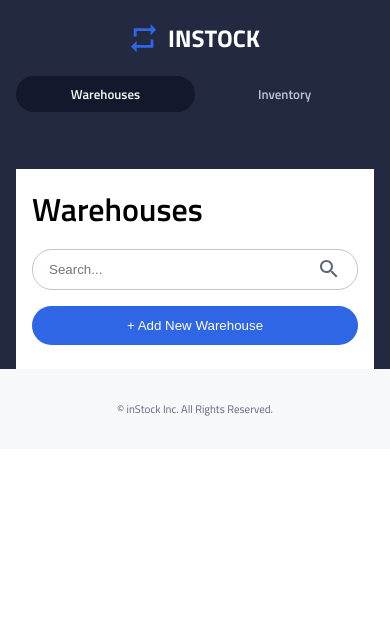
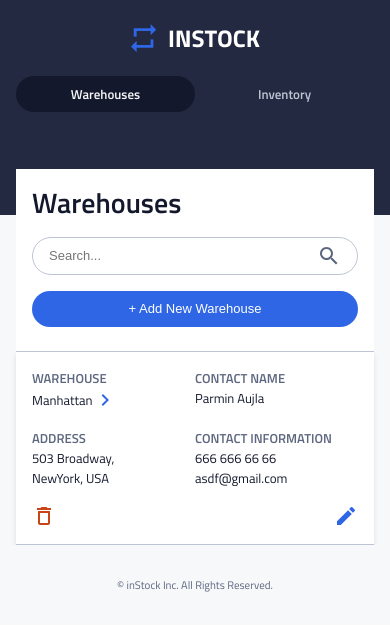
Before and after one commit to jacky-ui/InStock-BrainStation-Client, a React (Create React App) app: page / in a window 390 px wide. Shown: the top 630 px of the page. Built offline with nearby package versions, Linux system fonts and the light colour scheme.

Commit message:
responsive on all screens

```diff
--- a/src/pages/WarehousePage/WarehousePage.js
+++ b/src/pages/WarehousePage/WarehousePage.js
@@ -1,5 +1,9 @@
 import "./WarehousePage.scss";
 import React, { Component } from "react";
+import Trash from "../../assets/images/icons/delete_outline-24px.svg";
+import Pen from "../../assets/images/icons/edit-24px.svg";
+import Sort from "../../assets/images/icons/sort-24px.svg";
+import Chevron from "../../assets/images/icons/chevron_right-24px.svg";
 
 class WarehousePage extends Component {
   state = {
@@ -29,6 +33,66 @@ class WarehousePage extends Component {
             </div>
           </div>
         </div>
+        <div className="warehouses__card-wrapper">
+          <article className="warehouses__sort-bar warehouses__card">
+            <div className="warehouses__city-container">
+              <p className="warehouses__alt-text"> WAREHOUSE</p>
+              <img src={Sort} alt="" className="warehouses__sort-icon" />
+            </div>
+            <div className="warehouses__address-container">
+              <p className="warehouses__alt-text">ADDRESS</p>
+              <img src={Sort} alt="" className="warehouses__sort-icon" />
+            </div>
+            <div className="warehouses__name-container">
+              <p className="warehouses__alt-text">CONTACT NAME</p>
+              <img src={Sort} alt="" className="warehouses__sort-icon" />
+            </div>
+            <div className="warehouses__info-container">
+              <p className="warehouses__alt-text">CONTACT INFORMATION</p>
+              <img src={Sort} alt="" className="warehouses__sort-icon" />
+            </div>
+            <div className="warehouses__btn-container">
+              <p className="warehouses__alt-text">ACTIONS</p>
+            </div>
+          </article>
+        </div>
+        <div className="warehouses__card-wrapper">
+          <article className="warehouses__card">
+            {/* <div className="warehouses__mobile-helper"> */}
+            <div className="warehouses__city-container">
+              <p className="warehouses__alt-text--mobile">WAREHOUSE</p>
+              <div className="warehouses__chevron-container">
+                <p className="warehouses__link warehouses__copy">Manhattan</p>
+                <img src={Chevron} alt="" />
+              </div>
+            </div>
+            <div className="warehouses__address-container">
+              <p className="warehouses__alt-text--mobile">ADDRESS</p>
+              <p className="warehouses__copy">
+                503 Broadway,
+                <br className="warehouses__break"/> NewYork, USA
+              </p>
+            </div>
+            <div className="warehouses__name-container">
+              <p className="warehouses__alt-text--mobile">CONTACT NAME</p>
+              <p className="warehouses__copy">Parmin Aujla</p>
+            </div>
+            <div className="warehouses__info-container">
+              <p className="warehouses__alt-text--mobile">
+                CONTACT INFORMATION
+              </p>
+              <p className="warehouses__copy">
+                666 666 66 66 <br className="warehouses__break"/>
+                asdf@gmail.com
+              </p>
+            </div>
+            {/* </div> */}
+            <div className="warehouses__btn-container">
+              <img src={Trash} alt="" className="warehouses__icon" />
+              <img src={Pen} alt="" className="warehouses__icon" />
+            </div>
+          </article>
+        </div>
       </div>
     );
   }
--- a/src/pages/WarehousePage/WarehousePage.scss
+++ b/src/pages/WarehousePage/WarehousePage.scss
@@ -3,17 +3,23 @@
 @use "../../styles/partials/variables" as *;
 
 .warehouses {
-    // padding: 1rem;
+  color: $Instock-Black;
 
-    &__title-container-wrapper{
-        background-color: #232940;
+  &__title-container-wrapper {
+    background: linear-gradient(
+      to bottom,
+      $Graphite 0%,
+      $Graphite 25%,
+      $Light-Grey 25%,
+      $Light-Grey 100%
+    );
     display: flex;
     justify-content: center;
     padding: 0 1rem;
 
     @include tablet {
       padding: 0 1.5rem;
-
+      background: $Graphite;
     }
 
     @include desktop {
@@ -27,19 +33,28 @@
     display: flex;
     flex-direction: column;
     width: 100%;
+    border-bottom: 1px solid $Cloud;
 
     @include tablet {
       padding: 0 1.5rem 1.25rem;
       flex-direction: row;
       justify-content: space-between;
       align-items: center;
+      border: none;
     }
 
-
+    @include desktop {
+        padding: 1rem 2rem 1.5rem;
+    }
   }
 
   &__title {
     margin-top: 1rem;
+    @include page-header-mobile;
+
+    @include tablet {
+      @include page-header-desktop;
+    }
   }
 
   &__search-btn-container {
@@ -55,34 +70,216 @@
   &__search-bar {
     margin-top: 1rem;
     border-radius: 1.25rem;
-        background-image: url('../../assets/images/icons/search-24px.svg');
+    background-image: url("../../assets/images/icons/search-24px.svg");
     background-repeat: no-repeat;
     background-position: right 1rem center;
-        border: 0.063rem solid #BDC5D5;
-        padding: 0.75rem;
+    border: 0.063rem solid $Cloud;
+    padding: 0.5rem;
     padding-left: 1rem;
     width: 100%;
+    @include body-medium-mobile;
 
     @include tablet {
       width: 12rem;
+      @include body-medium-desktop;
     }
 
+    @include desktop {
+        width: 20rem;
+      }
   }
 
   &__btn-add {
     margin-top: 1rem;
     margin-bottom: 1.5rem;
     border-radius: 1.25rem;
-        background-color: #2E66E5;
-        padding: 0.75rem;
+    background-color: $Instock-Indigo;
+    padding: 0.5rem;
     color: white;
     border: none;
     width: 100%;
+    @include body-medium-mobile;
 
     @include tablet {
       width: 12rem;
       margin-bottom: 0;
       margin-left: 1rem;
+      @include body-medium-desktop;
+    }
+  }
+
+  &__card-wrapper {
+    padding: 0 1rem;
+    background-color: $Light-Grey;
+
+    @include tablet {
+      padding: 0 1.5rem;
+    }
+
+    @include desktop {
+      padding: 0 4rem;
+    }
+  }
+
+  &__card {
+    // height: 15rem;
+    display: flex;
+    flex-wrap: wrap;
+    background-color: white;
+    padding: 1rem;
+    border-bottom: 1px solid $Cloud;
+    box-shadow: 0px 2px 5px rgba(19, 24, 44, 0.1);
+    // gap: 1rem;
+
+    @include tablet {
+      flex-wrap: nowrap;
+      align-items: center;
+      padding: 1rem 2rem;
+    }
+  }
+
+  &__sort-bar {
+    display: none;
+
+    @include tablet {
+      display: flex;
+      background-color: $Light-Grey;
+      border-bottom: none;
+    }
+  }
+
+  &__sort-icon {
+    height: 1.25rem;
+  }
+
+  //   &__mobile-helper {
+  //     // display: flex;
+  //     // flex-wrap: wrap;
+  //   }
+
+  &__city-container {
+    width: 50%;
+    // height: 5rem;
+    order: 1;
+    margin-bottom: 1rem;
+
+    @include tablet {
+      margin-bottom: 0;
+      display: flex;
+      align-items: center;
+    }
+
+    @include desktop {
+      width: 25%;
+    }
+  }
+
+  &__address-container {
+    width: 50%;
+    // height: 5rem;
+    order: 3;
+    margin-bottom: 1rem;
+
+    @include tablet {
+      margin-bottom: 0;
+      order: 2;
+      display: flex;
+      align-items: center;
+    }
+
+    @include desktop {
+      width: 25%;
+    }
+  }
+
+  &__name-container {
+    width: 50%;
+    // height: 5rem;
+    order: 2;
+
+    @include tablet {
+      margin-bottom: 0;
+      order: 3;
+      display: flex;
+      align-items: center;
+    }
+
+    @include desktop {
+        width: 15%;
+      }
+  }
+
+  &__info-container {
+    width: 50%;
+    // height: 5rem;
+    order: 4;
+
+    @include tablet {
+      display: flex;
+      align-items: center;
+    }
+    @include desktop {
+      width: 15%;
+    }
+  }
+
+  &__btn-container {
+    order: 5;
+    width: 100%;
+    display: flex;
+    justify-content: space-between;
+    height: 1.5;
+
+    @include tablet {
+      width: 50%;
+      justify-content: flex-end;
+    }
+
+    @include desktop {
+      width: 15%;
+    }
+  }
+
+  &__alt-text {
+    @include label-buttons-mobile;
+    color: $Slate;
+    font-weight: 600;
+
+    &--mobile {
+      @include label-buttons-mobile;
+      color: $Slate;
+      font-weight: 600;
+
+      @include tablet {
+        display: none;
       }
     }
   }
+
+  &__copy {
+    @include body-medium-mobile;
+
+    @include tablet {
+      @include body-medium-desktop;
+    }
+  }
+
+  &__icon {
+    height: 1.5rem;
+
+    @include tablet {
+      margin-left: 1rem;
+    }
+  }
+
+  &__chevron-container {
+    display: flex;
+    align-items: center;
+  }
+
+  &__break {
+    @include tablet {
+      display: none;
+    }
+  }
+}
```
Lines whose indentation alone changed are shown as unchanged.
